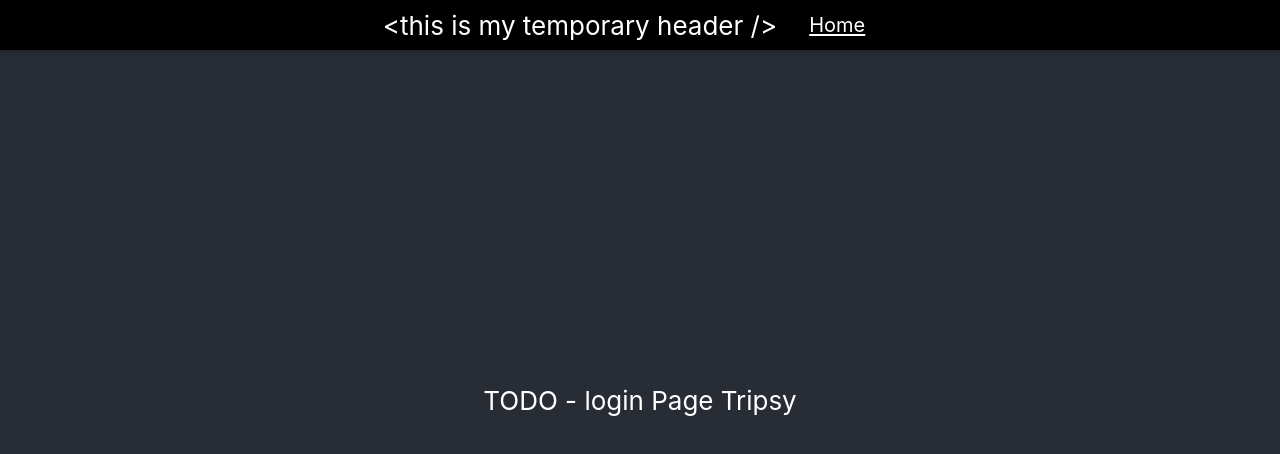
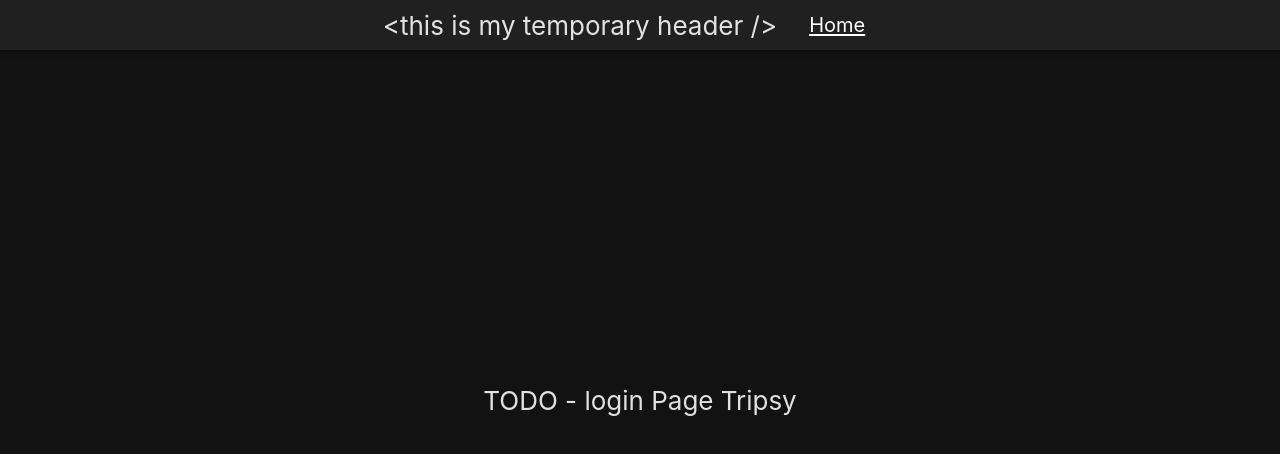
Before and after one commit to areamluersen/vite_reactts_tailwind, a React (Vite) app: page /login in a window 1280 px wide. Shown: the top 454 px of the page. Built offline with nearby package versions, Linux system fonts and the light colour scheme; a web font is replaced by a local one.

Commit message:
feat: colors dark theme

```diff
--- a/src/App.css
+++ b/src/App.css
@@ -1,7 +1,7 @@
 .App {
-  background-color: #282c34;
+  background-color: #121212;
   text-align: center;
-  color: white;
+  color: rgba(255, 255, 255, 0.87);
 }
 
 .App-logo {
@@ -25,19 +25,21 @@
   align-items: center;
   justify-content: center;
   font-size: calc(10px + 2vmin);
-  background-color: #000000;
+  background-color: #202020;
   box-shadow: 0px 0px 6px 0px rgba(0, 0, 0, 0.5);
 }
 
 .App-body {
-  background-color: #282c34;
   min-height: 100vh;
   display: flex;
   flex-direction: column;
   align-items: center;
   justify-content: center;
   font-size: calc(10px + 2vmin);
-  color: white;
+  /* background-image: url("https://i.pinimg.com/originals/82/4b/87/824b877bf4c731e3fcc13a8881c3e982.jpg");
+  background-repeat: no-repeat;
+  background-size:contain;
+background-position:center; */
 }
 
 .App-link {
--- a/src/Home.tsx
+++ b/src/Home.tsx
@@ -5,7 +5,7 @@
 
 function CardUser() {
   return (
-    <div className='bg-gradient-to-r from-slate-500 to-slate-800 p-2 mb-20 rounded-lg grid grid-cols-3'>
+    <div className='bg-gradient-to-r from-gray-800 to-zinc-900 p-2 mb-20 rounded-lg grid grid-cols-3 shadow-lg'>
       <div className='flex justify-start w-40'>
         <img src={'https://avatars.githubusercontent.com/u/24281509?v=4'} className="rounded-full" alt="logo" />
       </div>
```
